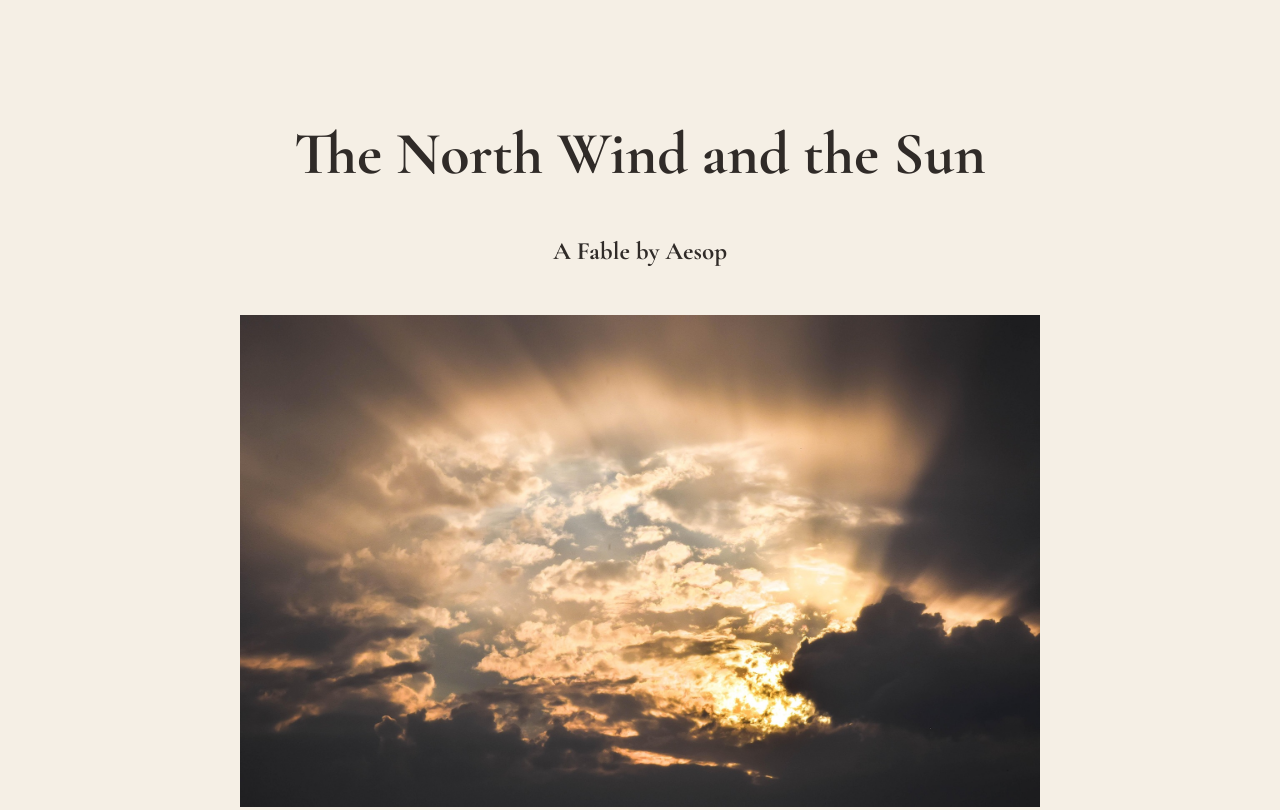
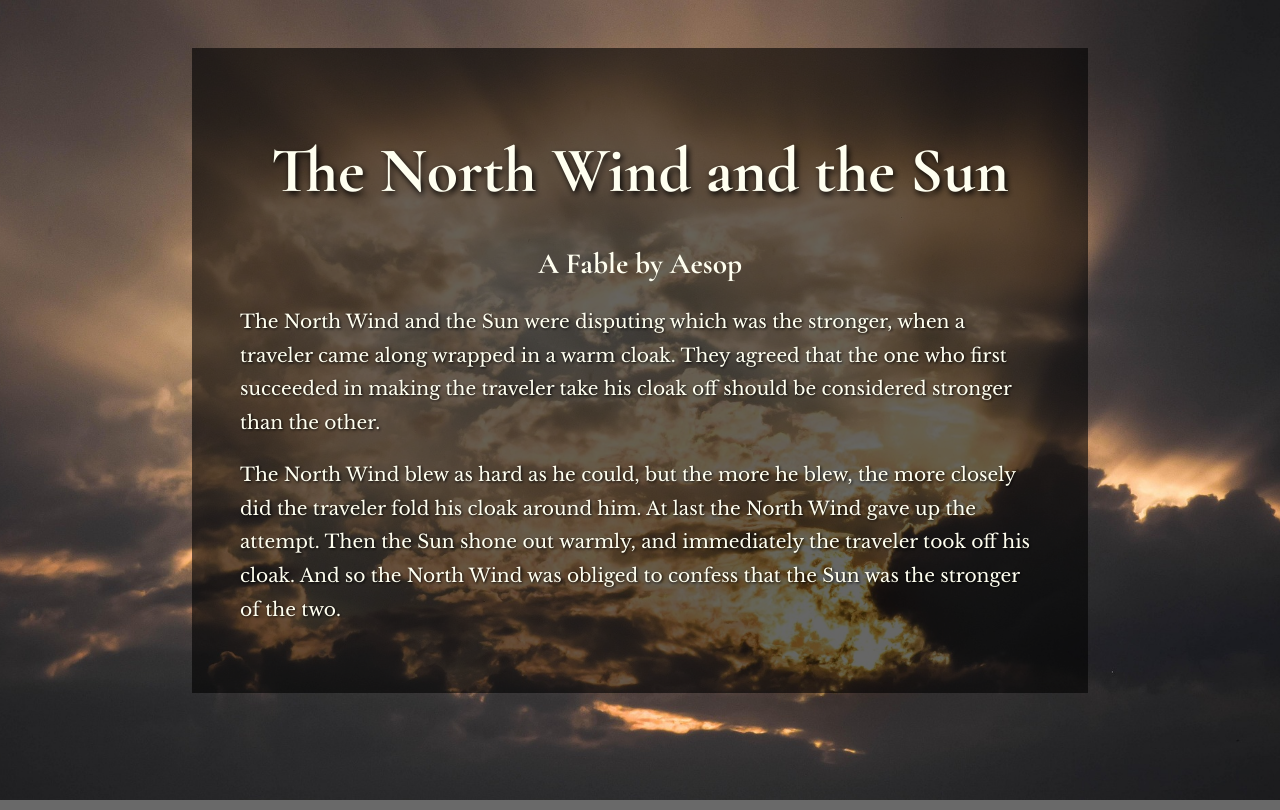
Before and after one commit to rodiss1/grc-365-home, a plain HTML site: page assign8.html in a window 1280 px wide. Shown: the top 810 px of the page. Drawn offline with nearby package versions, Linux system fonts and the light colour scheme.

Commit message:
assign8.html

```diff
--- a/assign8.html
+++ b/assign8.html
@@ -1,59 +1,55 @@
 
-<!DOCTYPE html>
-<html lang="en">
-
+<!doctype html>
+<html>
 <head>
 <meta charset="UTF-8">
 <title>The North Wind and the Sun</title>
-
 <link href="https://fonts.googleapis.com/css2?family=Cormorant+Garamond:wght@700&family=Libre+Baskerville&display=swap" rel="stylesheet">
-
 <style>
     body {
-            background-color: #f5efe5;
-            color: #302b28;
-            font-family: 'Libre Baskerville', serif;
-            margin: 40px auto;
-            padding: 20px;
-            max-width: 800px;
-            line-height: 1.8;
+        background-image: url("tama66-sky-1107952_1920.jpg");
+        background-size: cover;
+        background-position: center;
+        background-attachment: fixed;
+        background-color: dimgray;
+    }
+
+    #page {
+        width: 800px;
+        max-width: 90%;
+        background: rgba(0, 0, 0, 0.6);
+        margin: 48px auto;
+        padding: 48px;
     }
 
     h1 {
-            font-family: 'Cormorant Garamond', serif;
-            font-size: 60px;
+        font: bold 48pt/1.0em 'Cormorant Garamond', serif;
         text-align: center;
-            margin-bottom: 5px;
+        color: ivory;
+        text-shadow: 2px 3px 6px black;
     }
 
     h2 {
-            font-family: 'Cormorant Garamond', serif;
-            font-size: 25px;
+        font: 22pt 'Cormorant Garamond', serif;
         text-align: center;
-            font-weight: normal;
-        }
-
-        img {
-            width: 100%;
-            height: auto;
-            margin-top: 20px;
+        color: ivory;
     }
 
     p {
-            font-size: 16px;
-            margin-top: 25px;
+        font-family: 'Libre Baskerville', serif;
+        font-size: 14pt;
+        line-height: 1.8em;
+        color: ivory;
+        text-shadow: 1px 1px 3px black;
     }
 </style>
 </head>
 
 <body>
+<div id="page">
 
     <h1>The North Wind and the Sun</h1>
-
     <h2>A Fable by Aesop</h2>
-
-    <img src="tama66-sky-1107952_1920.jpg"
-         alt="Golden sunlight shining through dark storm clouds">
 
     <p>
         The North Wind and the Sun were disputing which was
@@ -73,6 +69,6 @@
         the Sun was the stronger of the two.
     </p>
 
+</div>
 </body>
-
 </html>
```
Lines whose indentation alone changed are shown as unchanged.
